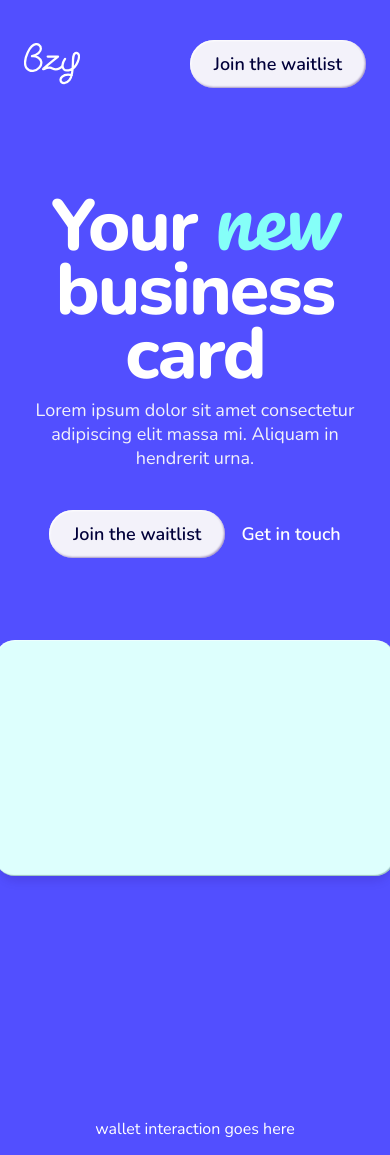
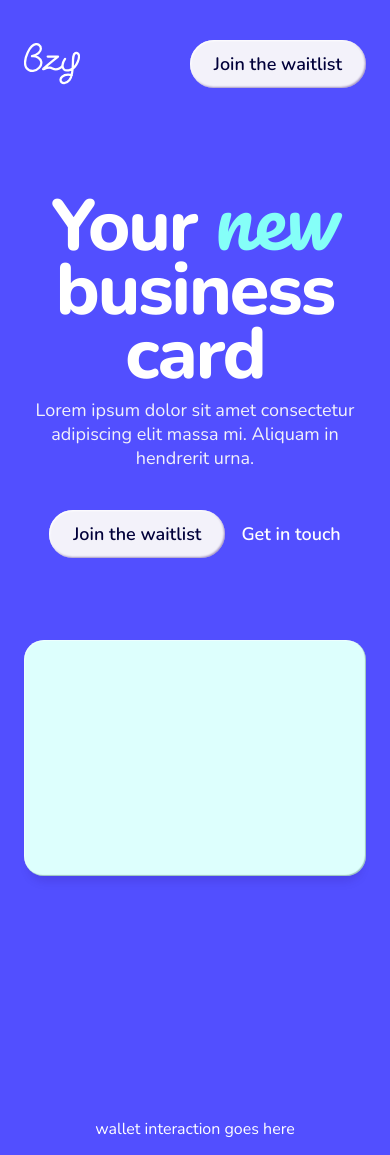
Before and after one commit to loganliffick/bzy, a Next.js app: page / in a window 390 px wide. Shown: the top 1155 px of the page. Built offline with nearby package versions, Linux system fonts and the light colour scheme.

Commit message:
modal safari mobile fixes

```diff
--- a/package.json
+++ b/package.json
@@ -12,7 +12,7 @@
     "next": "13.1.6",
     "react": "18.2.0",
     "react-dom": "18.2.0",
-    "sass": "^1.58.1",
+    "sass": "^1.58.3",
     "styled-components": "^5.3.6"
   },
   "devDependencies": {
--- a/src/components/Button.js
+++ b/src/components/Button.js
@@ -39,6 +39,7 @@ const Button = ({
   fullWidth,
   type,
   value,
+  style,
 }) => (
   <StyledButton
     onClick={onClick}
@@ -51,6 +52,7 @@ const Button = ({
     fullWidth={fullWidth}
     type={type}
     value={value}
+    style={style}
   >
     {children}
   </StyledButton>
--- a/src/components/Hero.js
+++ b/src/components/Hero.js
@@ -75,6 +75,8 @@ const CardContainer = styled.div`
 
   @media (max-width: 1004px) {
     justify-content: center;
+    min-width: auto;
+    width: 100%;
   }
 `;
 
@@ -110,9 +112,7 @@ const Hero = () => {
             </TextLink>
           </CTAContainer>
         </Content>
-        <CardContainer>
-          <Card />
-        </CardContainer>
+        <CardContainer>{<Card />}</CardContainer>
       </ContentWrapper>
     </Wrapper>
   );
--- a/src/components/Modal.js
+++ b/src/components/Modal.js
@@ -2,21 +2,25 @@ import styled, { keyframes } from 'styled-components';
 import { useContext, useEffect } from 'react';
 
 // components
+import Button from './Button';
 import Confetti from './animations/Confetti';
 
 // hooks
 import ModalContext from '@/hooks/modal-context';
-import Button from './Button';
 
 const Wrapper = styled.div`
   position: fixed;
-  height: 100vh;
-  width: 100vw;
+  height: 100%;
+  width: 100%;
   z-index: 100;
 
   display: flex;
   align-items: center;
   justify-content: center;
+
+  @media (max-width: 480px) {
+    align-items: flex-start; // iOS fix
+  }
 `;
 
 const overlayAnimation = keyframes`
@@ -37,6 +41,10 @@ const Overlay = styled.div`
   backdrop-filter: blur(3px);
 
   animation: ${overlayAnimation} 0.3s ease forwards;
+
+  @media (pointer: none) {
+    backdrop-filter: none; // iOS fix
+  }
 `;
 
 const formAnimation = keyframes`
@@ -52,7 +60,7 @@ const formAnimation = keyframes`
 
 const StyledForm = styled.form`
   width: 400px;
-  margin: 0 var(--padH);
+  margin: 24px var(--padH);
 
   background: var(--white);
   border-radius: 24px;
@@ -213,6 +221,7 @@ const Modal = ({ isActive }) => {
           as="input"
           type="submit"
           value="Join the waitlist"
+          style={{ height: '56px' }}
         />
       </StyledForm>
     </Wrapper>
```
Also changed, not shown: 1 other file (tests, documents, lock files or other folders).
